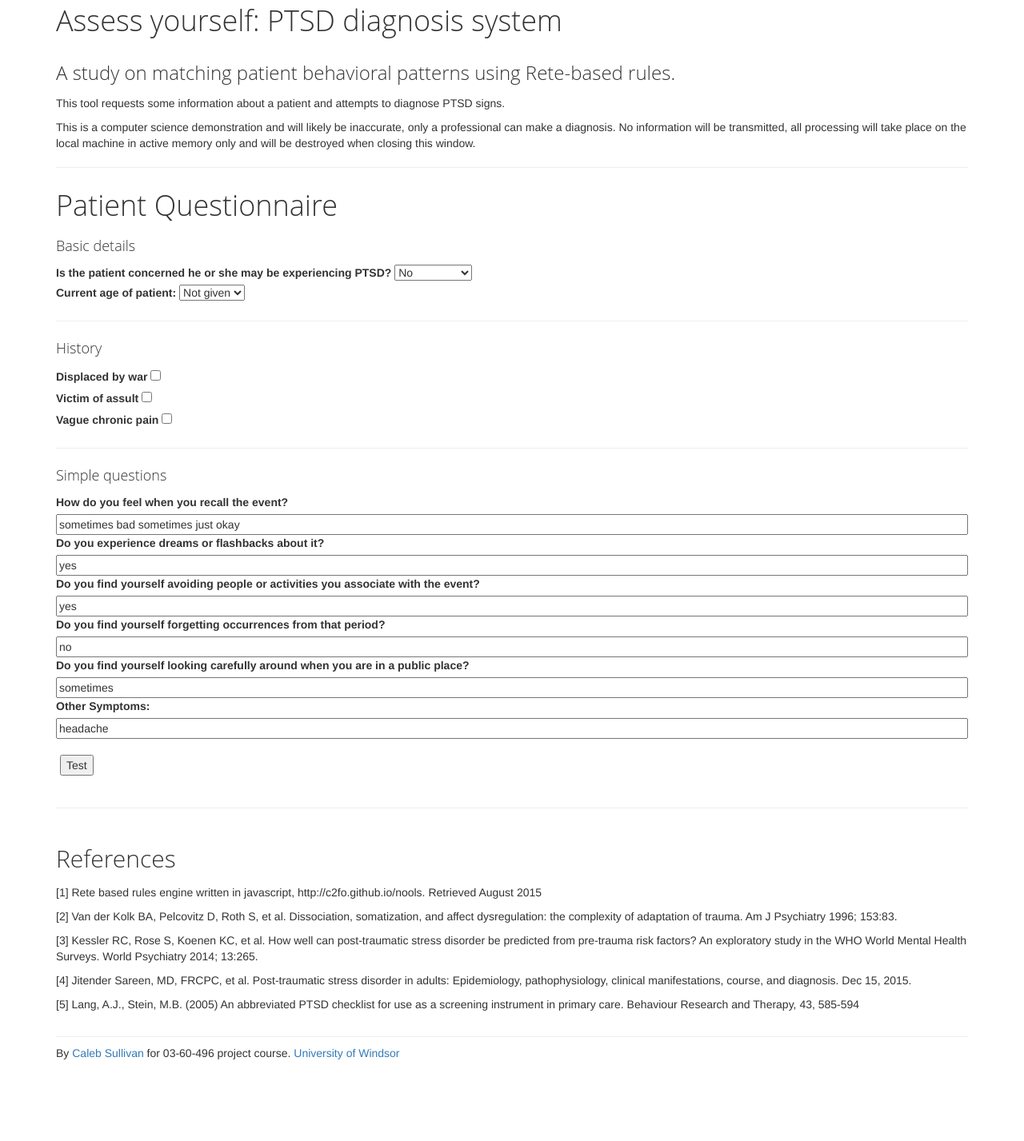
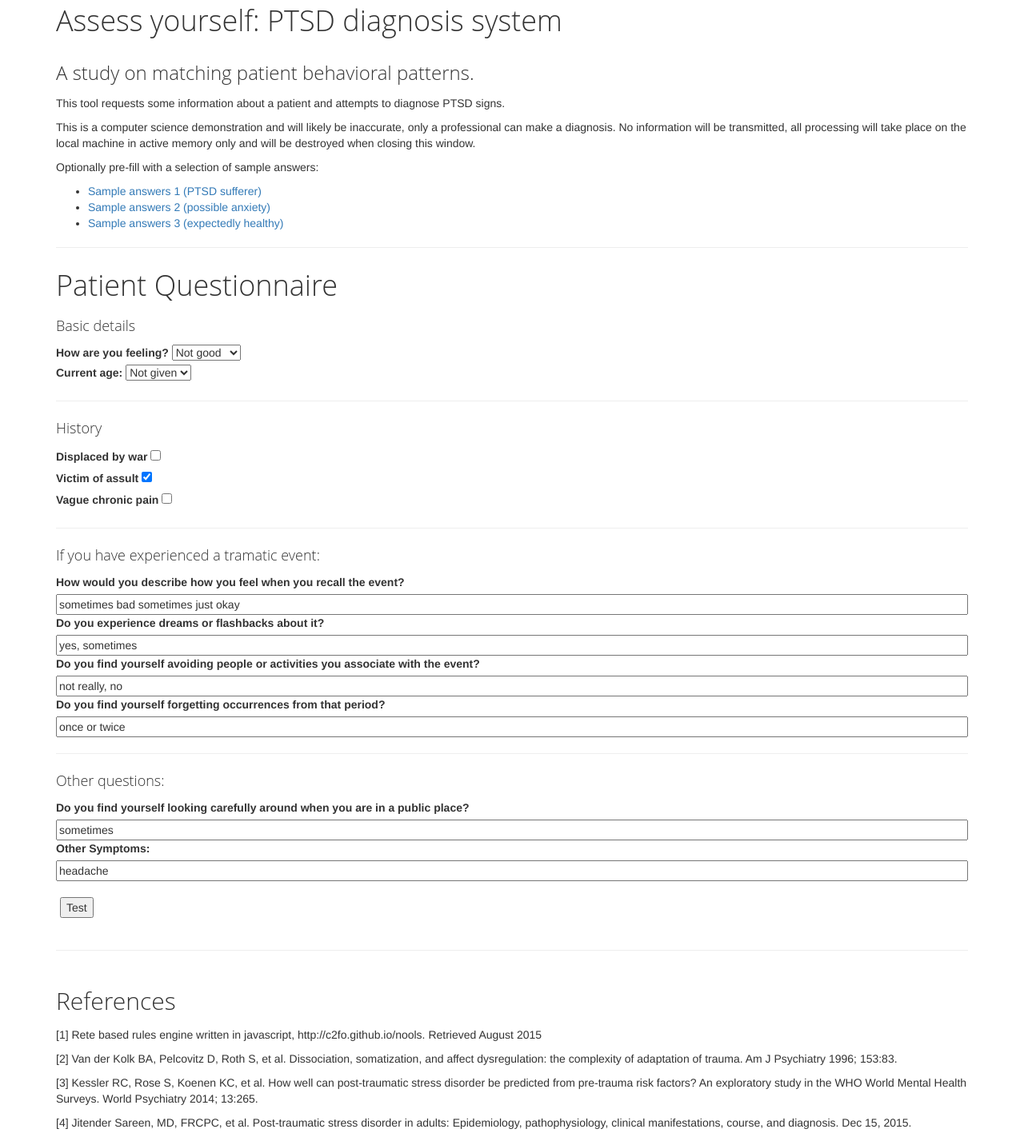
Before and after one commit to calebsullivan/rules-ptsd, a PHP site: page / in a window 1280 px wide. Shown: the part 151-1578 px from the top of the page at 80% size. Before the commit the page ends 1476 px from the top, so only its background shows below. Run offline with PHP 8.4, Linux system fonts and the light colour scheme; some libraries are stand-ins or nearby versions.

Commit message:
added 10 rules

```diff
--- a/css/site.css
+++ b/css/site.css
@@ -106,3 +106,7 @@ strong {
 .tile-link{
   color:#333;
 }
+
+.col-sm-4{
+  min-height:230px;
+}
--- a/home.html
+++ b/home.html
@@ -6,9 +6,22 @@
 
 <div class="container">
 	<h1>Assess yourself: PTSD diagnosis system</h1>
-	<h3>A study on matching patient behavioral patterns using Rete-based rules.</h3>
+	<h3>A study on matching patient behavioral patterns.</h3>
 	<p>This tool requests some information about a patient and attempts to diagnose PTSD signs. </p>
 		<p>This is a computer science demonstration and will likely be inaccurate, only a professional can make a diagnosis. No information will be transmitted, all processing will take place on the local machine in active memory only and will be destroyed when closing this window.</p>
+
+    <p>Optionally pre-fill with a selection of sample answers:</p>
+    <ul>
+        <li><a href="#" id="default1">
+            Sample answers 1 (PTSD sufferer)
+            </a></li>
+        <li><a href="#" id="default3">
+            Sample answers 2 (possible anxiety)
+            </a></li>
+        <li><a href="#" id="default2">
+            Sample answers 3 (expectedly healthy)
+            </a></li>
+    </ul>
 	<hr>
 
 <div class="diagnose middle">
@@ -21,15 +34,15 @@
             <div>
 
             <h4>Basic details</h4>
-            <label for="patient_concern">Is the patient concerned he or she may be experiencing PTSD?</label>
+            <label for="patient_concern">How are you feeling?</label>
             <select id="patient_concern">
-                <option value="">No</option>
-                <option value="somewhat">Somewhat</option>
-                <option value="significantly">Significantly</option>
+                <option value="not">Not good</option>
+                <option value="good">Good</option>
+                <option value="great">Very good</option>
             </select>
             </div>
 
-            <label for="patient_age">Current age of patient:</label>
+            <label for="patient_age">Current age:</label>
             <select id="patient_age">
                 <option value="">Not given</option>
                 <option value="child">Child</option>
@@ -53,10 +66,10 @@
             </div>
             <div>
 			<hr/>
-            <h4>Simple questions</h4>
+            <h4>If you have experienced a tramatic event:</h4>
 
 <div>
-<label for="a">How do you feel when you recall the event?</label>
+<label for="a">How would you describe how you feel when you recall the event?</label>
 <div>
             <input style="width:100%" type="text" id="a"/>
 </div>
@@ -79,6 +92,8 @@
             <input style="width:100%" type="text" id="d"/>
 </div>
 </div>
+            <hr/>
+            <h4>Other questions:</h4>
 <div>
 <label for="e">Do you find yourself looking carefully around when you are in a public place?</label>
 <div>
--- a/scripts/index.js
+++ b/scripts/index.js
@@ -1,13 +1,19 @@
+/* helper functions */
+
+person1_defaults();
+
 function string_converter(term){
     switch(term){
-        case 'possibility':
-            return "There is a possibility that this person suffers from PTSD";
-        case 'none':
-            return "Cannot find an answer with sufficient confidence";
+        case 'low':
+            return "These results loosely follow a the pattern of a person who suffers from PTSD";
+        case 'high':
+            return "These results closely follow a the pattern of a person who suffers from PTSD";
         case 'normal':
         case 'nothing':
+        case '':
+        case 'none':
         case 'healthy':
-            return "This is normal";
+            return "This appears to be normal";
         case 'anxiety':
             return "There is a possibility that this person suffers from anxiety";
         default:
@@ -23,42 +29,99 @@ function spaces(text){
     return text.replace(/_/g, ' ');
 }
 
+function person1_defaults(aBoolean){
+    if(aBoolean) return;
+    $("#patient_concern").find("option#1").attr("selected", true);
+    $("#patient_age").find("option#1").attr("selected", true);
+
+    $('#displaced').removeAttr('checked');
+    $('#pain').removeAttr('checked');
+    $('#assult').attr('checked', true);
+
+    $("#a").val("sometimes bad sometimes just okay");
+    $("#b").val("yes, sometimes");
+    $("#c").val("not really, no");
+    $("#d").val("once or twice");
+    $("#e").val("sometimes");
+    $("#symptoms_list").val("headache");
+
+    // $('#app').submit();
+    return false;
+}
+
 function person2_defaults(aBoolean){
     if(aBoolean) return;
+    $("#patient_concern").find("option#1").attr("selected", true);
+    $("#patient_age").find("option#1").attr("selected", true);
 
-    $("#a").val("sometimes bad sometimes just okay");
-    $("#b").val("yes");
-    $("#c").val("yes");
+    $('#assult').removeAttr('checked');
+    $('#pain').removeAttr('checked');
+    $('#displaced').attr('checked', true);
+
+    $("#a").val("yes but I wouldn't describe it as traumatic");
+    $("#b").val("no");
+    $("#c").val("no");
     $("#d").val("no");
     $("#e").val("sometimes");
     $("#symptoms_list").val("headache");
 
+    // $('#app').submit();
     return false;
 }
 
-person1_defaults();
-
-function person1_defaults(aBoolean){
+function person3_defaults(aBoolean){
     if(aBoolean) return;
 
-    $("#a").val("sometimes bad sometimes just okay");
-    $("#b").val("yes");
-    $("#c").val("yes");
-    $("#d").val("no");
-    $("#e").val("sometimes");
+    $("#patient_concern").find("option#2").attr("selected", true);
+    $("#patient_age").find("option#4").attr("selected", true);
+
+
+    $('#assult').removeAttr('checked');
+    $('#displaced').removeAttr('checked');
+    $('#pain').attr('checked', true);
+
+    $("#a").val("no event that I can describe as traumatic");
+    $("#b").val("only once");
+    $("#c").val("not that I can recall");
+    $("#d").val("not really");
+    $("#e").val("no, not really");
     $("#symptoms_list").val("headache");
 
+    // $('#app').submit();
     return false;
 }
 
-$(document).ready(function () {
-    $("#exit_container").hide();
-    $.ajax({
-        url: "/lib/rules.nools"
-    }).then(function (res) {
-        $("#exit_container").hide();
+// clear();
+function clear(){
+    $("#patient_concern").find("option#1").attr("selected", true);
+    $("#patient_age").find("option#1").attr("selected", true);
+    $('#assult').removeAttr('checked');
+    $('#displaced').removeAttr('checked');
+    $('#pain').removeAttr('checked');
+    $("#a").val("");
+    $("#b").val("");
+    $("#c").val("");
+    $("#d").val("");
+    $("#e").val("");
+    $("#symptoms_list").val("");
+    return false;
+}
+
+$("#exit_container").hide();
+
+$(document).ready(function() {
+    $("#default1").on("click", function() { person1_defaults(); return false; });
+    $("#default2").on("click", function() { person2_defaults(); return false; });
+    $("#default3").on("click", function() { person3_defaults(); return false; });
+
+    $.ajax({ url: "/lib/rules.nools" }).then(function (res) {
+
         flow = nools.compile(res, {name: "rules"}),
         Person = flow.getDefined("person");
+
+        $("#results_container").html($("<h3/>", {
+            text: string_converter('none')
+        }));
 
         function createPerson() {
             return new Person({
@@ -79,13 +142,19 @@ $(document).ready(function () {
         function app() {
             var confidence_n =0;
             var diagnosis_n ='';
+            var reason_n ='';
 
             flow.getSession(createPerson())
-            .on("di", function (diagnosis) {
+            .on("di", function(diagnosis){
                 diagnosis_n = diagnosis.di;
             })
-            .on("co", function (confidence) {
+            .on("re", function(reason){
+                reason_n += reason.re;
+            })
+            .on("co", function(confidence){
                 confidence_n += confidence.co;
+            })
+            .on("rv", function(rv){
             })
             .on("fire", function(name, rule){
                 var rAr = [];
@@ -103,24 +172,22 @@ $(document).ready(function () {
                 '<h3 class="title">',
                 spaces(name),
                 '</h3>',
-                '<p>Detected: <br>',
+                '<p>Data used: <br>',
                 rAr,
                 '</p>',
                 '</div>',
                 '</div>'
                 ].join('\n');
 
-                $("#reason_container").append(aReason)
-            }).match().then(function () {
-                console.log(diagnosis_n)
+                $("#reason_container").append(aReason);
+
+            }).match().then(function (err) {
                 $("#results_container").html($("<h3/>", {
-                    text: string_converter(diagnosis_n) + " with confidence " + confidence_n.co + "%"
-                }))
+                    // text: string_converter(diagnosis_n) + " with confidence " + confidence_n.co + "%."
+                    text: string_converter(diagnosis_n)
+                }));
             });
         }
-        $("#results_container").html($("<h3/>", {
-            text: string_converter('none')
-        }));
         $("#app").on("submit", function () {
             $("#reason_container").html('');
             app();
```
Also changed, not shown: 1 other file.
